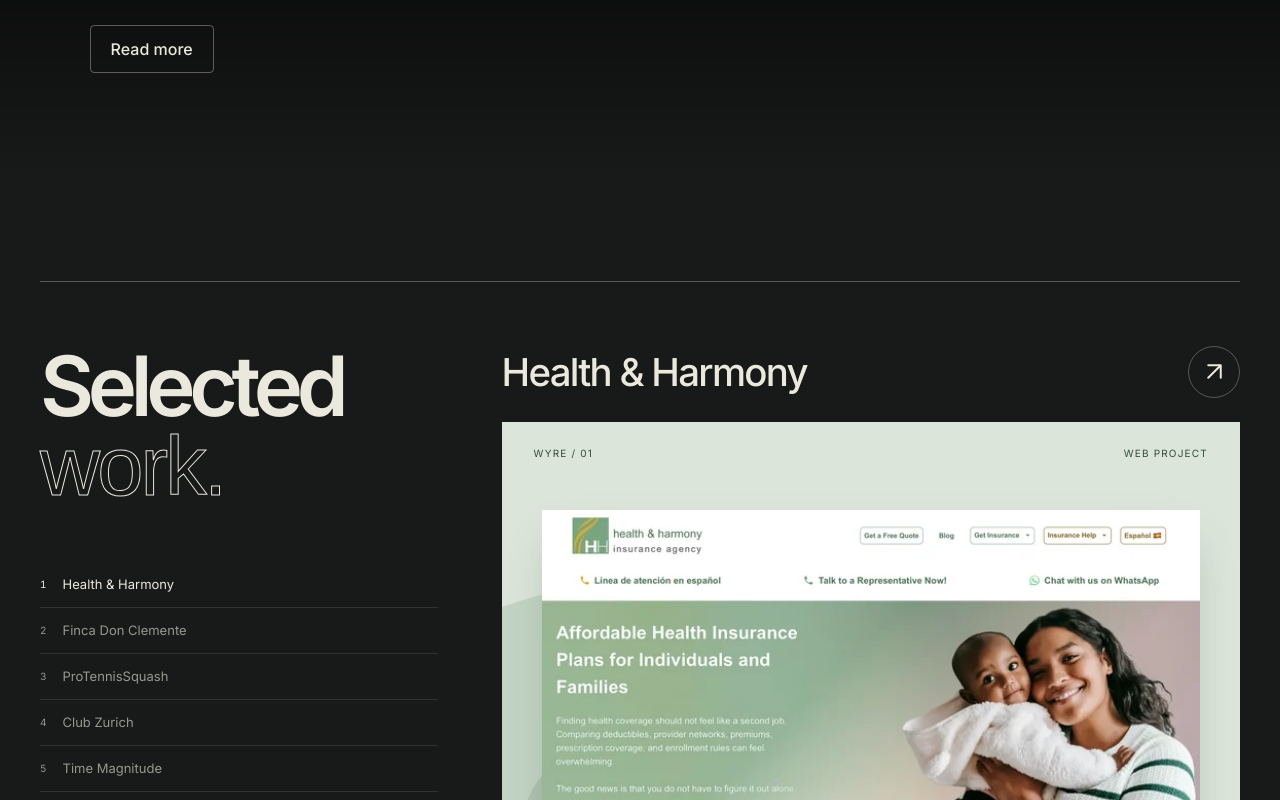
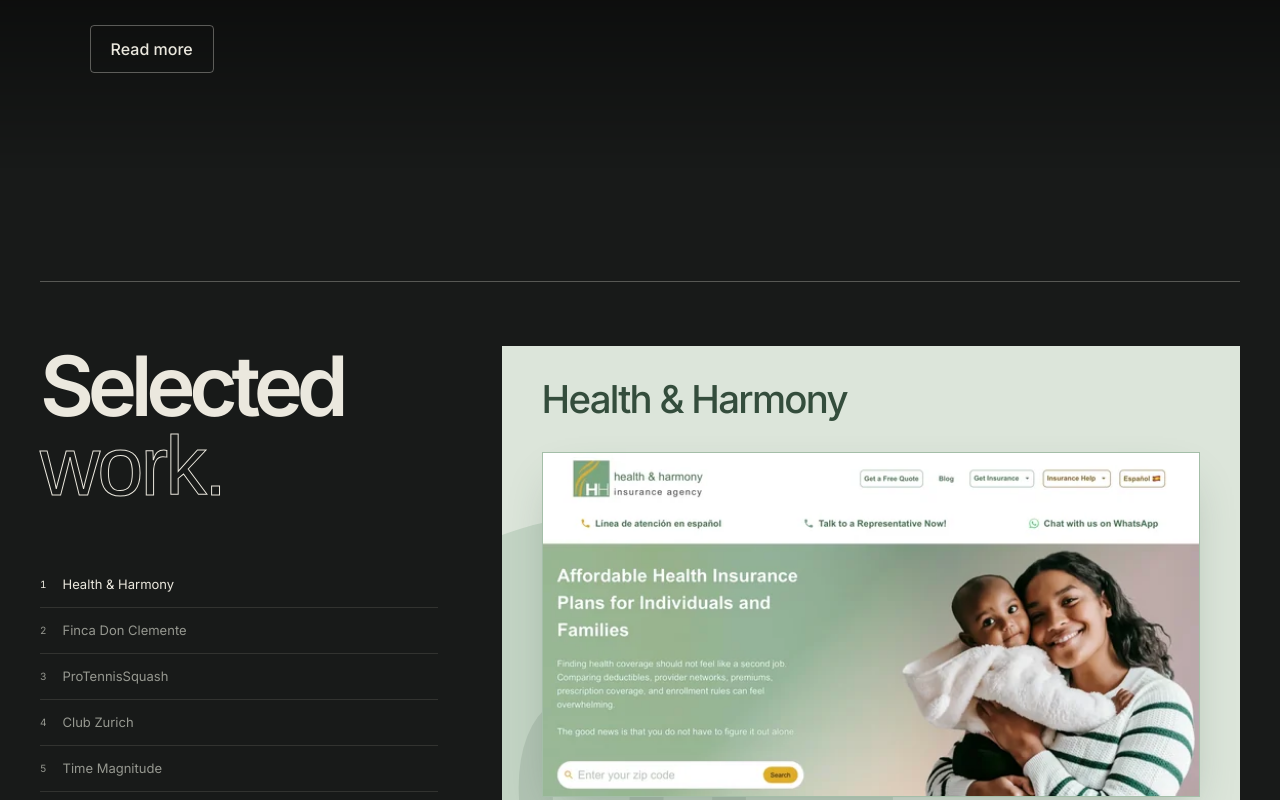
Before and after one commit to facubaratta/wyre, a React (Vite) app: page / in a window 1280 px wide. Shown: the part 2000-2800 px from the top of the page. Built offline with nearby package versions, Linux system fonts and the light colour scheme; a web font is replaced by a local one.

Commit message:
Integrate project details into portfolio artwork

```diff
--- a/src/portfolio/ProjectArtwork.tsx
+++ b/src/portfolio/ProjectArtwork.tsx
@@ -1,24 +1,8 @@
 import Box from '@mui/material/Box';
+import LinkArrow from '../brand/LinkArrow';
 import { useLanguage } from '../i18n/LanguageContext';
 import type { Project } from './projects';
-
-const artDirections = [
-  { background: '#dce5da', ink: '#344d3c', accent: '#a4bea8', align: 'center' },
-  {
-    background: '#e8d9c8',
-    ink: '#654938',
-    accent: '#c4a281',
-    align: 'flex-end',
-  },
-  { background: '#492b35', ink: '#f4c8ab', accent: '#ad604c', align: 'center' },
-  {
-    background: '#c9dce7',
-    ink: '#254963',
-    accent: '#8daec5',
-    align: 'flex-start',
-  },
-  { background: '#d1c4e5', ink: '#463156', accent: '#aa8dcc', align: 'center' },
-] as const;
+import { projectThemes } from './projectThemes';
 
 export default function ProjectArtwork({
   project,
@@ -28,7 +12,7 @@ export default function ProjectArtwork({
   index: number;
 }) {
   const { copy, language } = useLanguage();
-  const art = artDirections[index % artDirections.length];
+  const art = projectThemes[index % projectThemes.length];
   const number = String(index + 1).padStart(2, '0');
   const domain = new URL(project.url).hostname.replace(/^www\./, '');
   return (
@@ -43,27 +27,27 @@ export default function ProjectArtwork({
         background: art.background,
         color: art.ink,
         px: { xs: 3, md: 5 },
-        pt: { xs: 7, md: 11 },
-        pb: { xs: 7, md: 11 },
+        pt: { xs: 3, md: 4 },
+        pb: { xs: 3, md: 4 },
       }}
     >
       <Box
         sx={{
-          position: 'absolute',
-          left: { xs: 24, md: 32 },
-          right: { xs: 24, md: 32 },
-          top: { xs: 20, md: 24 },
-          display: 'flex',
-          justifyContent: 'space-between',
-          alignItems: 'center',
-          fontSize: 10,
-          letterSpacing: '.12em',
-          textTransform: 'uppercase',
+          width: '100%',
+          mb: { xs: 3, md: 4 },
         }}
       >
-        <Box component="span">WYRE / {number}</Box>
-        <Box component="span">
-          {language === 'es' ? 'Proyecto web' : 'Web project'}
+        <Box
+          component="h3"
+          sx={{
+            m: 0,
+            fontSize: { xs: 27, md: 'clamp(30px, 3vw, 44px)' },
+            fontWeight: 500,
+            lineHeight: 1.1,
+            letterSpacing: '-.045em',
+          }}
+        >
+          {project.name}
         </Box>
       </Box>
       <Box
@@ -110,20 +94,49 @@ export default function ProjectArtwork({
           display: 'block',
           width: index % 2 ? '92%' : '100%',
           height: 'auto',
+          border: '1px solid',
+          borderColor: art.accent,
+          boxSizing: 'border-box',
           boxShadow: `0 20px 45px -15px ${art.ink}55`,
           transition: 'transform 400ms cubic-bezier(.2,.7,.2,1)',
         }}
       />
       <Box
         sx={{
-          position: 'absolute',
-          bottom: { xs: 20, md: 24 },
-          right: { xs: 24, md: 32 },
+          width: '100%',
+          display: 'flex',
+          flexWrap: 'wrap',
+          justifyContent: 'space-between',
+          alignItems: 'center',
+          gap: 1.5,
+          mt: { xs: 3, md: 4 },
           fontSize: 11,
-          letterSpacing: '.015em',
         }}
       >
-        {domain}
+        <Box component="span" sx={{ overflowWrap: 'anywhere' }}>
+          {domain}
+        </Box>
+        <Box
+          component="span"
+          sx={{
+            display: 'flex',
+            alignItems: 'center',
+            gap: 1.5,
+            ml: 'auto',
+            letterSpacing: '.08em',
+            textTransform: 'uppercase',
+          }}
+        >
+          {language === 'es' ? 'Explorar el sitio' : 'Explore the website'}
+          <Box
+            component="span"
+            data-project-arrow
+            aria-hidden="true"
+            sx={{ display: 'flex', transition: 'transform 250ms ease' }}
+          >
+            <LinkArrow />
+          </Box>
+        </Box>
       </Box>
     </Box>
   );
--- a/src/portfolio/ProjectCard.tsx
+++ b/src/portfolio/ProjectCard.tsx
@@ -1,7 +1,6 @@
-import LinkArrow from '../brand/LinkArrow';
 import Box from '@mui/material/Box';
 import { useLanguage } from '../i18n/LanguageContext';
-import { projects, type Project } from './projects';
+import type { Project } from './projects';
 import ProjectArtwork from './ProjectArtwork';
 
 export default function ProjectCard({
@@ -11,8 +10,7 @@ export default function ProjectCard({
   project: Project;
   index: number;
 }) {
-  const { copy, language } = useLanguage();
-  const number = String(index + 1).padStart(2, '0');
+  const { copy } = useLanguage();
   return (
     <Box
       component="article"
@@ -34,9 +32,7 @@ export default function ProjectCard({
           '@media (hover: hover)': {
             '&:hover img': { transform: 'translateY(-8px)' },
             '&:hover [data-project-arrow]': {
-              background: '#ebe8de',
-              color: '#181a19',
-              transform: 'rotate(45deg)',
+              transform: 'translate(3px, -3px)',
             },
           },
           '@media (prefers-reduced-motion: reduce)': {
@@ -47,67 +43,7 @@ export default function ProjectCard({
           },
         }}
       >
-        <Box
-          sx={{
-            display: 'flex',
-            alignItems: 'center',
-            justifyContent: 'space-between',
-            gap: 2,
-            mb: { xs: 2, md: 3 },
-          }}
-        >
-          <Box
-            component="h3"
-            sx={{
-              m: 0,
-              fontSize: { xs: 27, md: 'clamp(30px, 3vw, 44px)' },
-              fontWeight: 500,
-              lineHeight: 1.1,
-              letterSpacing: '-.045em',
-            }}
-          >
-            {project.name}
-          </Box>
-          <Box
-            component="span"
-            data-project-arrow
-            aria-hidden="true"
-            sx={{
-              display: 'grid',
-              placeItems: 'center',
-              flexShrink: 0,
-              width: { xs: 42, md: 52 },
-              height: { xs: 42, md: 52 },
-              border: '1px solid rgba(235,232,222,.3)',
-              borderRadius: '50%',
-              fontSize: 25,
-              transition:
-                'transform 250ms ease, background 250ms ease, color 250ms ease',
-            }}
-          >
-            <LinkArrow />
-          </Box>
-        </Box>
         <ProjectArtwork project={project} index={index} />
-        <Box
-          sx={{
-            display: 'flex',
-            justifyContent: 'space-between',
-            mt: 1.5,
-            color: 'text.secondary',
-            fontSize: 11,
-            letterSpacing: '.08em',
-            textTransform: 'uppercase',
-          }}
-        >
-          <Box component="span">
-            {number} / {String(projects.length).padStart(2, '0')}
-          </Box>
-          <Box component="span">
-            {language === 'es' ? 'Explorar el sitio' : 'Explore the website'}{' '}
-            <LinkArrow />
-          </Box>
-        </Box>
       </Box>
     </Box>
   );
--- /dev/null
+++ b/src/portfolio/projectThemes.ts
@@ -0,0 +1,17 @@
+export const projectThemes = [
+  { background: '#dce5da', ink: '#344d3c', accent: '#a4bea8', align: 'center' },
+  {
+    background: '#e8d9c8',
+    ink: '#654938',
+    accent: '#c4a281',
+    align: 'flex-end',
+  },
+  { background: '#492b35', ink: '#f4c8ab', accent: '#ad604c', align: 'center' },
+  {
+    background: '#c9dce7',
+    ink: '#254963',
+    accent: '#8daec5',
+    align: 'flex-start',
+  },
+  { background: '#101010', ink: '#ebe8de', accent: '#7b7676', align: 'center' },
+] as const;
```
